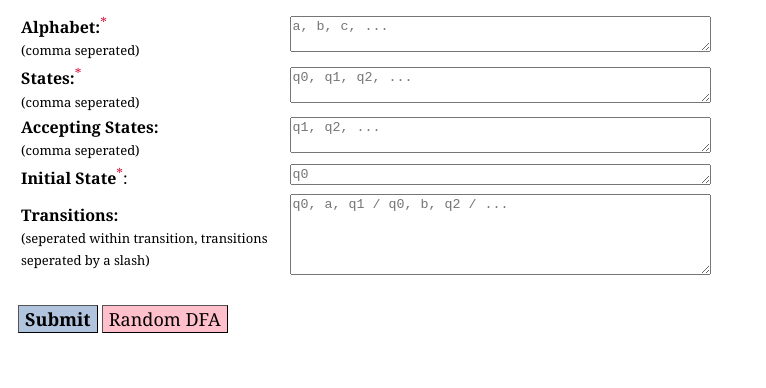
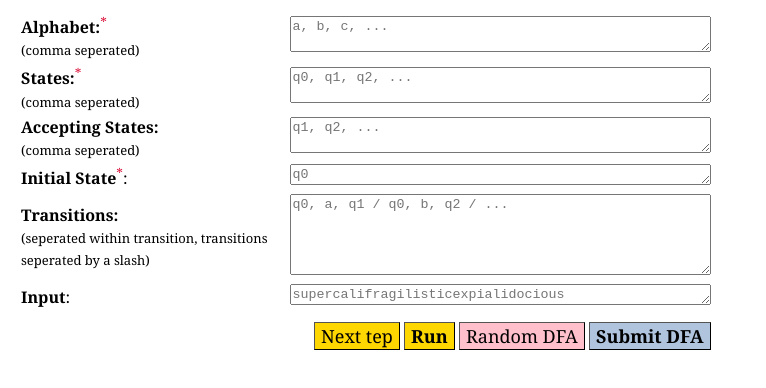
Before and after one commit to guychuk/white-rabbit, a website: page web/dfa.html in a window 1280 px wide. Shown: the part 86-474 px from the top of the page, without its empty margins (0-766 px from the left). Drawn offline with Linux system fonts and the light colour scheme.

Commit message:
added gitignore and two buttons for words (not working yet)

```diff
--- a/web/dfa.html
+++ b/web/dfa.html
@@ -44,15 +44,24 @@
                             <textarea class="textboxes" id="transitions-in" cols="50" rows="5" placeholder="q0, a, q1 / q0, b, q2 / ..."></textarea>
                         </td>
                     </tr>
+                    <tr>
+                        <td><b>Input</b>:</td>
+                        <td>
+                            <textarea class="textboxes" id="transitions-in" cols="50" rows="1" placeholder="supercalifragilisticexpialidocious"></textarea>
+                        </td>
+                    </tr>
+                    <tr>
+                        <td style="width: 40ch; height: 5ch;">
+                            <output id="error-out" class="error"></output>
+                        </td>
+                        <td style="text-align: right;">
+                            <button id="step-button" class="button">Next tep</button>
+                            <button id="run-button" class="button">Run</button>
+                            <button id="random-button" class="button">Random DFA</button>
+                            <button id="submit-button" class="button">Submit DFA</button>
+                        </td>
+                    </tr>
                 </table>
-
-                <br>
-
-                <button id="submit-button" class="submit-button">Submit</button>
-                <button id="random-button" class="random-button">Random DFA</button>
-
-                <!-- for testing -->
-                <output id="error-out" class="error"></output>
             </div>
             <div class="right-section">
                 <canvas id="dfa-canv" width="1000" height="800"></canvas>
--- a/web/styles.css
+++ b/web/styles.css
@@ -6,27 +6,48 @@ body {
     color:crimson;
 }
 
-.submit-button {
-    background-color:lightsteelblue;
-    font-family:Cambria, Cochin, Georgia, Times, 'Times New Roman', serif;
-    font-size:large;
-    font-weight: bold;
-    border-width: 1.5px;
-}
-
-.submit-button:active {
-    background-color: lightslategrey;
-}
-
-.random-button {
-    background-color:pink;
+.button {
     font-family:Cambria, Cochin, Georgia, Times, 'Times New Roman', serif;
     font-size:large;
     border-width: 1.5px;
 }
 
-.random-button:active {
+#run-button {
+    background-color:gold;
+    font-weight: bold;
+}
+
+#run-button:active {
+    background-color:goldenrod;
+}
+
+#step-button {
+    background-color:gold;
+}
+
+#step-button:active {
+    background-color:goldenrod;
+}
+
+#submit-button {
+    background-color:lightsteelblue;
+    font-weight: bold;
+}
+
+#submit-button:active {
+    background-color: lightslategrey;
+}
+
+#random-button {
+    background-color:pink;
+}
+
+#random-button:active {
     background-color:plum;
+}
+
+#control {
+    align-content: center;
 }
 
 .textboxes {
@@ -59,9 +80,14 @@ body {
 .error {
     color:brown;
     font-family: 'Courier New', Courier, monospace;
+    font-weight: bold;
 }
 
 #dfa-canv {
     width: 1000px;
     height: 800px;
 }
+
+.control {
+    text-align: right;
+}
```
Also changed, not shown: 1 other file.
